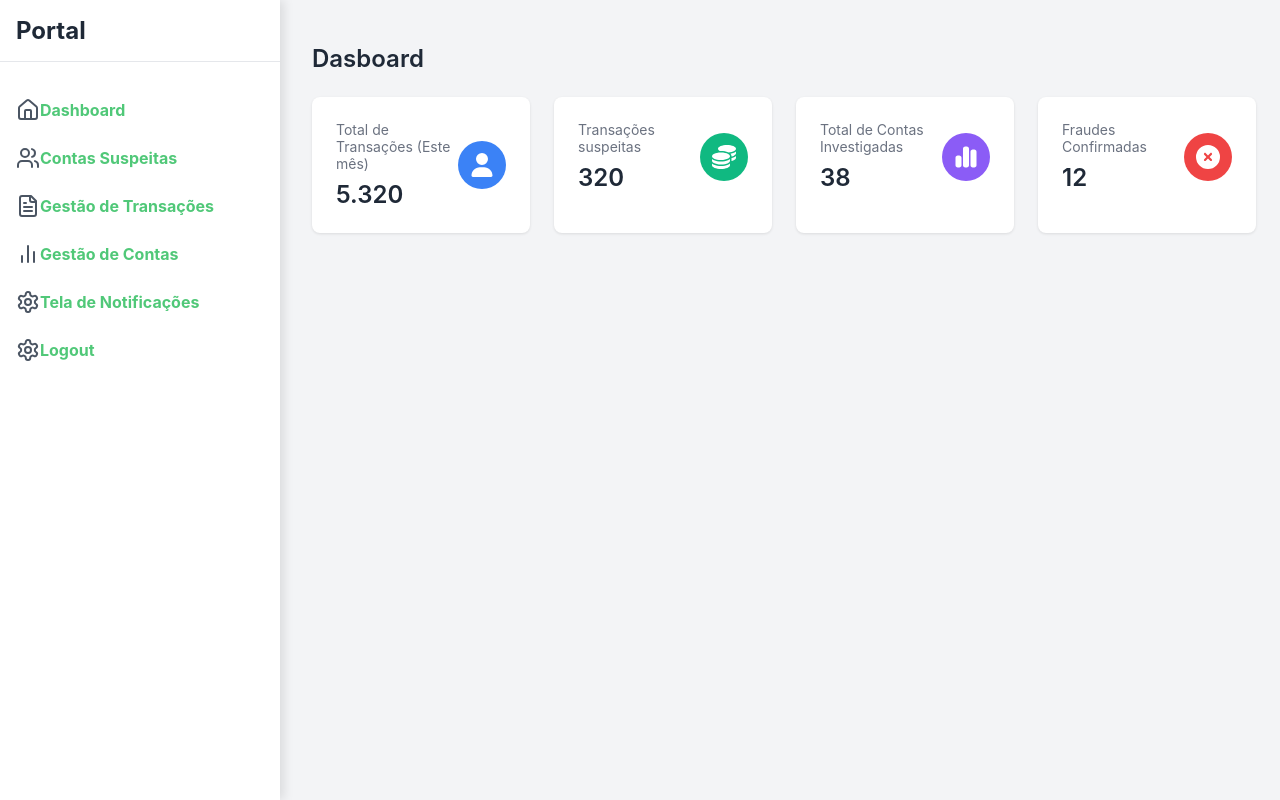
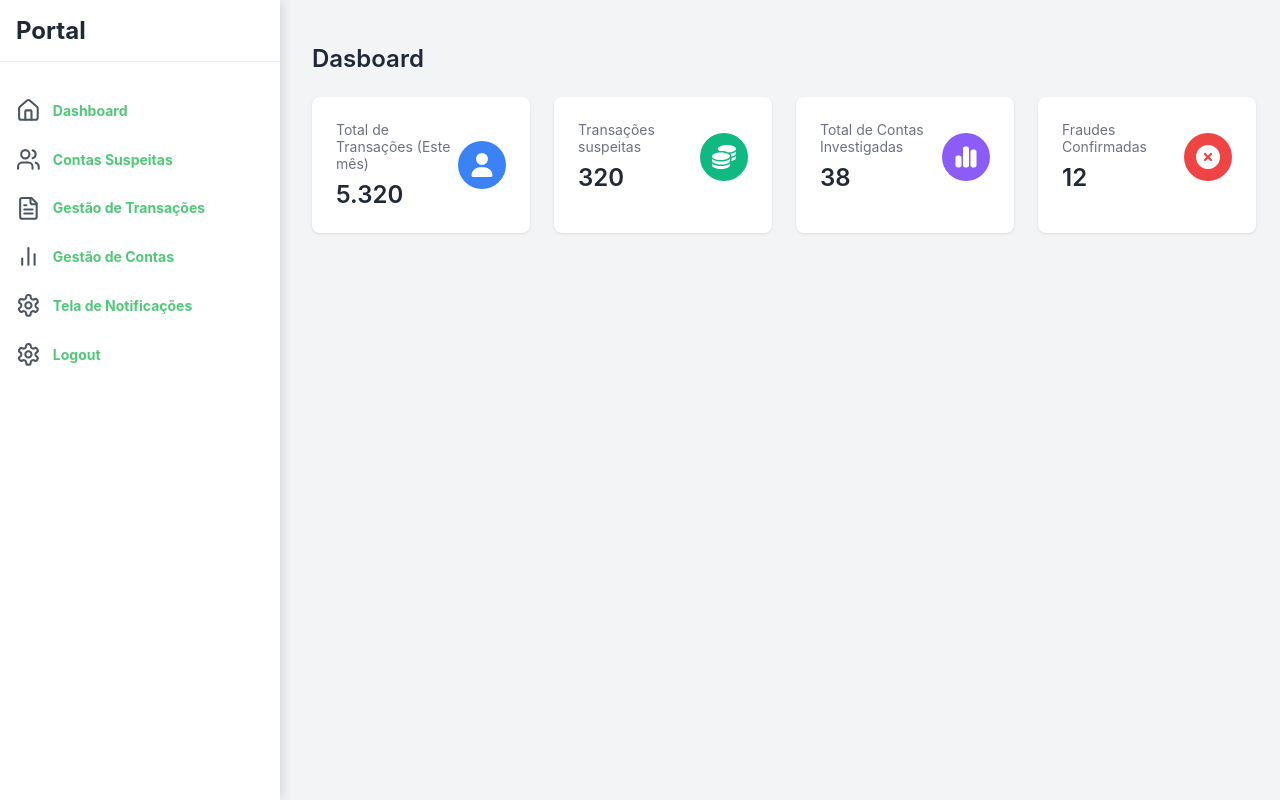
Before and after one commit to RusthenRonald2006/Portal-de-analise-em-anomalias-transacionais, a React (Create React App) app in the folder detec-anomalias/: page /portal in a window 1280 px wide. Built offline with nearby package versions, Linux system fonts and the light colour scheme; the HTML template or start-up script is replaced by a standard one.

Commit message:
adicionando espaçamento entre icone e texto

```diff
--- a/detec-anomalias/src/components/layout/Sidebar.module.css
+++ b/detec-anomalias/src/components/layout/Sidebar.module.css
@@ -19,3 +19,16 @@
     text-decoration: none;
     transition: background-color 0.2s, color 0.2s;
 }
+
+.nav_item:hover {
+    background-color: #f3f4f6;
+    color: #319452;
+}
+.nav_item svg {
+    width: 1.55rem;
+    height: 1.55rem;
+}
+.nav_item span {
+    margin-left: 0.75rem;
+    font-size: 0.875rem;
+  }
```
